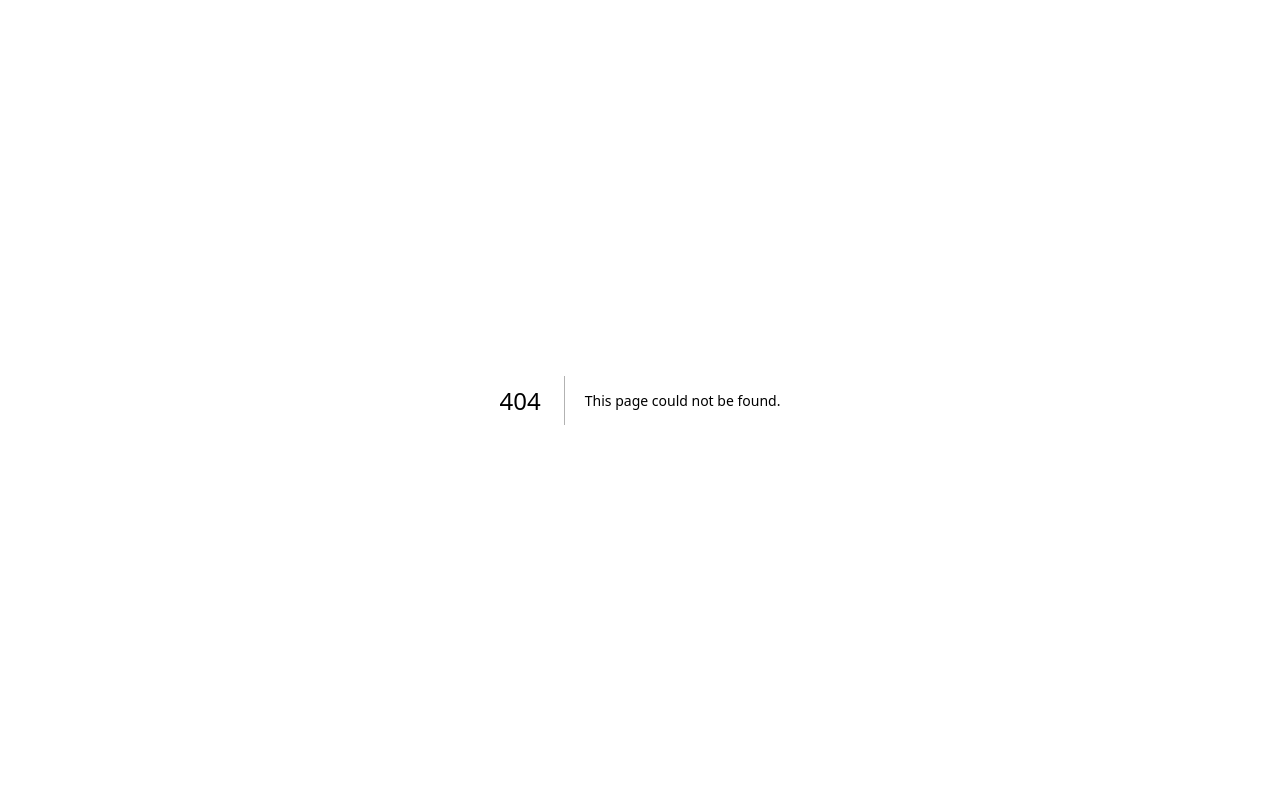
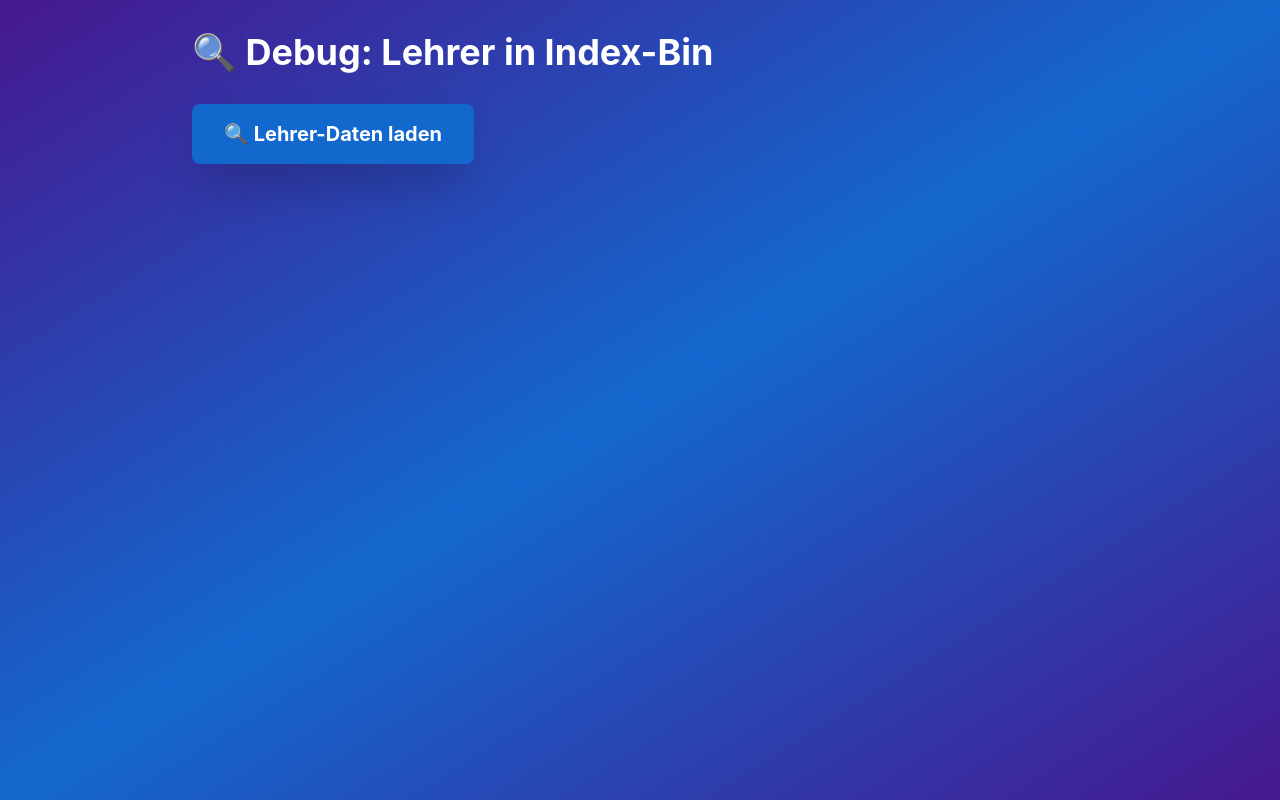
Before and after one commit to aruana-dev/kopfrechnen, a Next.js app: page /admin/debug-teachers in a window 1280 px wide. Before the commit this address had no page. Built offline with nearby package versions, Linux system fonts and the light colour scheme.

Commit message:
🔧 Füge Debug-Tool für Lehrer-Index hinzu
Admin-Tool: /admin/debug-teachers

Zeigt:
- Index-Bin ID
- Alle registrierten Lehrer
- Lehrer-Bin IDs
- Details zu jedem Lehrer (Klassen, Erstelldatum)
- Raw Index-Bin Daten

Hilft beim Debugging von Login-Problemen

```diff
--- /dev/null
+++ b/app/admin/debug-teachers/page.tsx
@@ -0,0 +1,95 @@
+'use client';
+
+import { useState } from 'react';
+import { motion } from 'framer-motion';
+
+export default function DebugTeachersPage() {
+  const [loading, setLoading] = useState(false);
+  const [data, setData] = useState<any>(null);
+  const [error, setError] = useState('');
+
+  const loadData = async () => {
+    setLoading(true);
+    setError('');
+
+    try {
+      const response = await fetch('/api/admin/debug-teachers');
+      const result = await response.json();
+
+      if (result.success) {
+        setData(result);
+      } else {
+        setError(result.error);
+      }
+    } catch (err: any) {
+      setError(err.message);
+    } finally {
+      setLoading(false);
+    }
+  };
+
+  return (
+    <div className="min-h-screen p-4 md:p-8">
+      <div className="max-w-4xl mx-auto">
+        <h1 className="text-4xl font-bold mb-8">🔍 Debug: Lehrer in Index-Bin</h1>
+
+        <motion.button
+          whileHover={{ scale: 1.02 }}
+          whileTap={{ scale: 0.98 }}
+          onClick={loadData}
+          disabled={loading}
+          className="kahoot-button bg-kahoot-blue mb-8 disabled:opacity-50"
+        >
+          {loading ? '⏳ Lädt...' : '🔍 Lehrer-Daten laden'}
+        </motion.button>
+
+        {error && (
+          <div className="kahoot-card bg-kahoot-red mb-4">
+            <p className="font-bold">❌ Fehler:</p>
+            <p>{error}</p>
+          </div>
+        )}
+
+        {data && (
+          <div className="kahoot-card space-y-4">
+            <div>
+              <h2 className="text-xl font-bold mb-2">📦 Index-Bin ID:</h2>
+              <p className="font-mono bg-black/30 p-2 rounded">{data.indexBinId}</p>
+            </div>
+
+            <div>
+              <h2 className="text-xl font-bold mb-2">👨‍🏫 Lehrer ({Object.keys(data.teachers || {}).length}):</h2>
+              {Object.keys(data.teachers || {}).length === 0 ? (
+                <p className="opacity-70">Keine Lehrer gefunden</p>
+              ) : (
+                <div className="space-y-2">
+                  {Object.entries(data.teachers || {}).map(([username, binId]) => (
+                    <div key={username} className="bg-white/10 p-3 rounded">
+                      <div className="flex justify-between items-center">
+                        <span className="font-semibold">{username}</span>
+                        <span className="font-mono text-sm opacity-70">{binId as string}</span>
+                      </div>
+                      {data.teacherDetails[binId as string] && (
+                        <div className="mt-2 text-sm opacity-80">
+                          <div>Klassen: {data.teacherDetails[binId as string].klassen?.length || 0}</div>
+                          <div>Erstellt: {new Date(data.teacherDetails[binId as string].created).toLocaleString('de-DE')}</div>
+                        </div>
+                      )}
+                    </div>
+                  ))}
+                </div>
+              )}
+            </div>
+
+            <div>
+              <h2 className="text-xl font-bold mb-2">📊 Raw Index-Bin Daten:</h2>
+              <pre className="bg-black/30 p-4 rounded overflow-auto text-xs">
+                {JSON.stringify(data.indexBinData, null, 2)}
+              </pre>
+            </div>
+          </div>
+        )}
+      </div>
+    </div>
+  );
+}
--- /dev/null
+++ b/app/api/admin/debug-teachers/route.ts
@@ -0,0 +1,49 @@
+import { NextResponse } from 'next/server';
+import { jsonbin } from '@/lib/jsonbin';
+
+export async function GET() {
+  try {
+    console.log('🔍 Debug: Lade Index-Bin für Lehrer-Debug');
+
+    // Hole Index-Bin ID (private Methode, daher müssen wir es über getOrCreateIndexBin machen)
+    const indexBinId = await (jsonbin as any).getOrCreateIndexBin();
+    console.log('📦 Index-Bin ID:', indexBinId);
+
+    // Lade Index-Bin Daten
+    const indexBinData = await jsonbin.readBin(indexBinId);
+    console.log('📦 Index-Bin Daten:', indexBinData);
+
+    const teachers = indexBinData.teachers || {};
+    console.log('👨‍🏫 Lehrer in Index:', Object.keys(teachers));
+
+    // Lade Details für jeden Lehrer
+    const teacherDetails: any = {};
+    for (const [username, binId] of Object.entries(teachers)) {
+      try {
+        const teacherData = await jsonbin.readBin(binId as string);
+        teacherDetails[binId as string] = {
+          username: teacherData.username,
+          klassen: teacherData.klassen,
+          created: teacherData.created
+        };
+      } catch (error) {
+        console.error(`❌ Fehler beim Laden von Lehrer ${username}:`, error);
+        teacherDetails[binId as string] = { error: 'Konnte nicht geladen werden' };
+      }
+    }
+
+    return NextResponse.json({
+      success: true,
+      indexBinId,
+      teachers,
+      teacherDetails,
+      indexBinData
+    });
+  } catch (error) {
+    console.error('❌ Debug-Teachers Fehler:', error);
+    return NextResponse.json(
+      { error: 'Fehler beim Laden der Lehrer-Daten', details: String(error) },
+      { status: 500 }
+    );
+  }
+}
```
